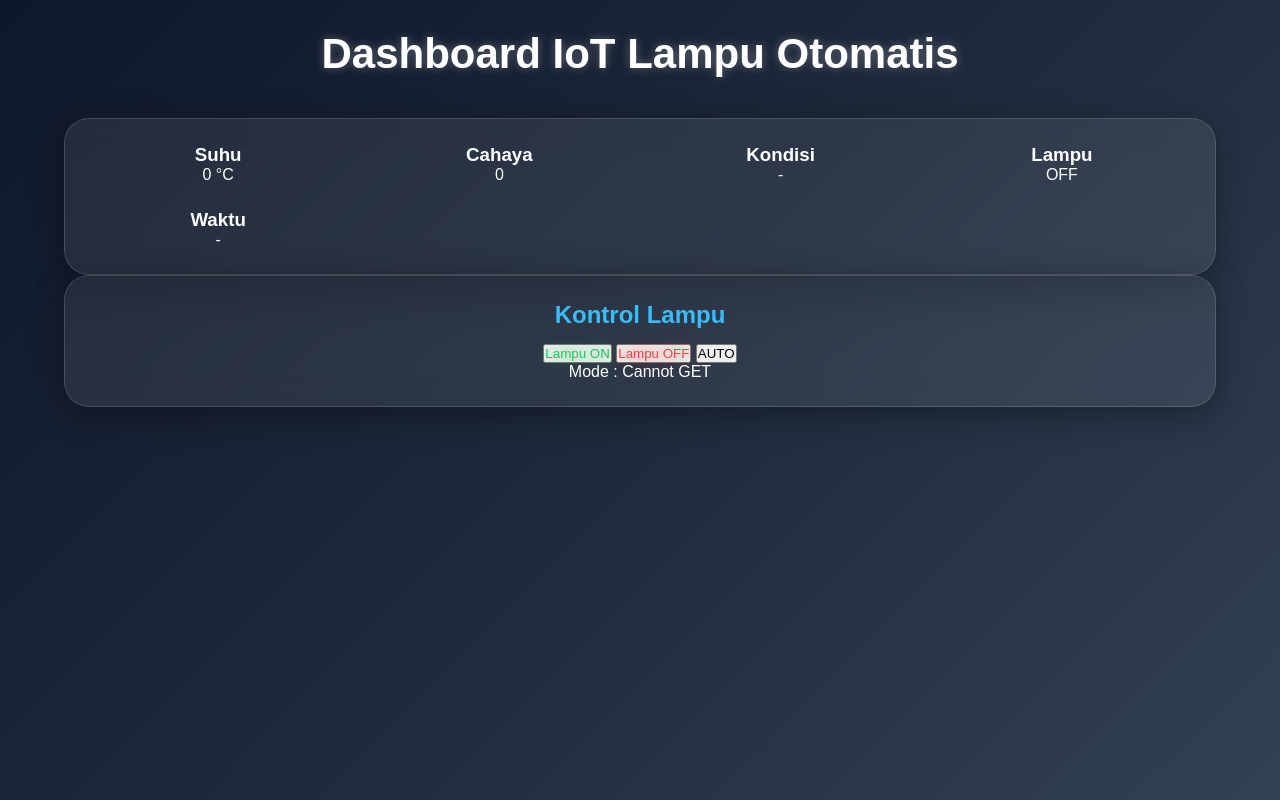
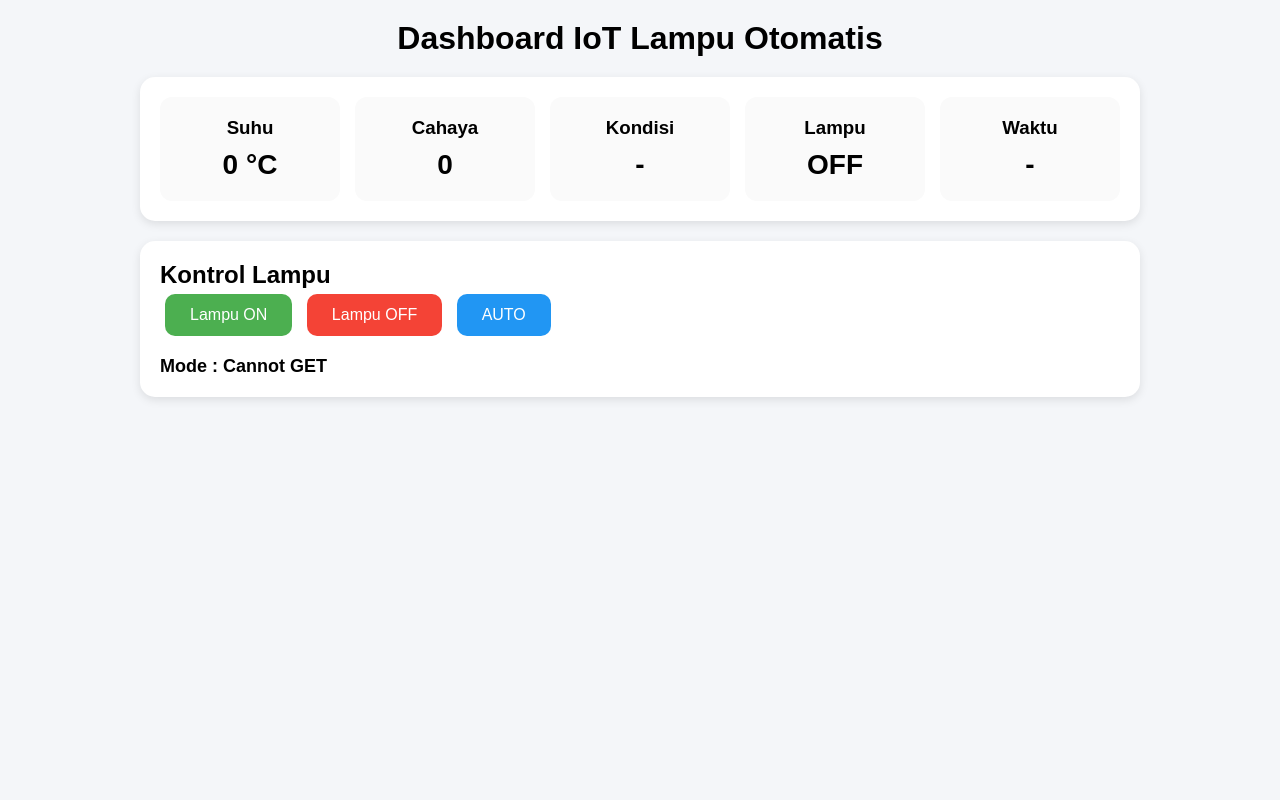
Before and after one commit to LeoFtDitzz/iot, a Python web app: template templates/index.html in a window 1280 px wide. Run offline with Jinja, Linux system fonts and the light colour scheme; the template is opened without the code that fills it, so the values that code supplies are empty.

Commit message:
Update style.css

```diff
--- a/static/style.css
+++ b/static/style.css
@@ -5,171 +5,74 @@
 }
 
 body{
+    font-family:Arial, sans-serif;
+    background:#f4f6f9;
+    padding:20px;
+}
 
-    font-family:Arial;
+.container{
+    max-width:1000px;
+    margin:auto;
+}
 
-    background:
-        linear-gradient(
-            135deg,
-            #0f172a,
-            #1e293b,
-            #334155
-        );
+h1{
+    text-align:center;
+    margin-bottom:20px;
+}
 
-    overflow:hidden;
+.card{
+    background:white;
+    border-radius:15px;
+    padding:20px;
+    margin-bottom:20px;
+    box-shadow:0 3px 10px rgba(0,0,0,0.1);
+}
 
-    min-height:100vh;
+.grid{
+    display:grid;
+    grid-template-columns:repeat(auto-fit,minmax(180px,1fr));
+    gap:15px;
+}
 
+.item{
+    background:#fafafa;
+    border-radius:12px;
+    padding:20px;
+    text-align:center;
+}
+
+.value{
+    font-size:28px;
+    font-weight:bold;
+    margin-top:10px;
+}
+
+button{
+    padding:12px 25px;
+    border:none;
+    border-radius:10px;
+    cursor:pointer;
+    margin:5px;
+    font-size:16px;
+}
+
+.on{
+    background:#4CAF50;
     color:white;
 }
 
-/* ===== WAVY BACKGROUND ===== */
-
-.wave{
-
-    position:fixed;
-
-    width:200%;
-    height:200px;
-
-    background:
-        rgba(255,255,255,0.05);
-
-    border-radius:43%;
-
-    animation:wavy 12s linear infinite;
-
-    bottom:-120px;
-    left:-50%;
+.off{
+    background:#F44336;
+    color:white;
 }
 
-.wave2{
-
-    animation-duration:18s;
-
-    opacity:0.4;
-
-    bottom:-140px;
+.auto{
+    background:#2196F3;
+    color:white;
 }
 
-.wave3{
-
-    animation-duration:25s;
-
-    opacity:0.2;
-
-    bottom:-160px;
-}
-
-@keyframes wavy{
-
-    0%{
-        transform:translateX(0) rotate(0deg);
-    }
-
-    100%{
-        transform:translateX(-25%) rotate(360deg);
-    }
-}
-
-/* ===== CONTAINER ===== */
-
-.container{
-
-    position:relative;
-
-    z-index:2;
-
-    width:90%;
-
-    margin:auto;
-
-    text-align:center;
-
-    padding-top:30px;
-}
-
-h1{
-
-    margin-bottom:40px;
-
-    font-size:42px;
-
-    text-shadow:
-        0 0 10px rgba(255,255,255,0.3);
-}
-
-/* ===== GRID ===== */
-
-.grid{
-
-    display:grid;
-
-    grid-template-columns:
-        repeat(auto-fit,minmax(250px,1fr));
-
-    gap:25px;
-}
-
-/* ===== CARD ===== */
-
-.card{
-
-    padding:25px;
-
-    border-radius:25px;
-
-    background:
-        rgba(255,255,255,0.08);
-
-    border:
-        1px solid rgba(255,255,255,0.15);
-
-    backdrop-filter:blur(15px);
-
-    -webkit-backdrop-filter:blur(15px);
-
-    box-shadow:
-        0 8px 32px rgba(0,0,0,0.35);
-
-    transition:0.3s;
-}
-
-.card:hover{
-
-    transform:translateY(-5px);
-}
-
-.card h2{
-
-    margin-bottom:15px;
-
-    color:#38bdf8;
-
-    font-size:24px;
-}
-
-.card p{
-
-    font-size:34px;
-
+.status{
+    margin-top:15px;
+    font-size:18px;
     font-weight:bold;
 }
-
-/* ===== STATUS LAMPU ===== */
-
-.on{
-
-    color:#22c55e;
-
-    text-shadow:
-        0 0 15px #22c55e;
-}
-
-.off{
-
-    color:#ef4444;
-
-    text-shadow:
-        0 0 15px #ef4444;
-}
```
